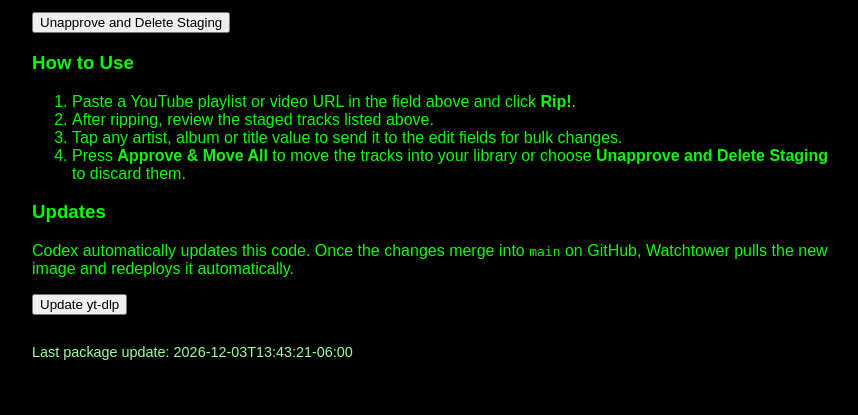
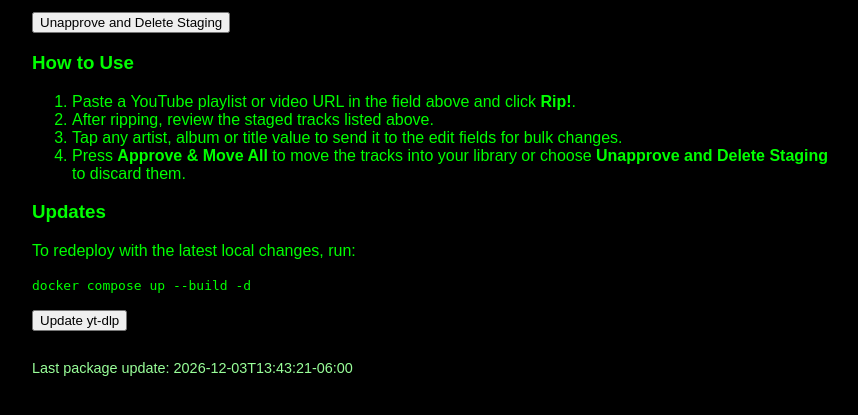
Before and after one commit to rudyscoggins/SongRipper, a FastAPI app: page / in a window 1280 px wide. Shown: the part 312-727 px from the top of the page, without its empty margins (208-1066 px from the left). Run offline with FastAPI, Linux system fonts and the light colour scheme; some libraries are stand-ins or nearby versions.

```diff
--- a/src/songripper/templates/index.html
+++ b/src/songripper/templates/index.html
@@ -39,8 +39,9 @@
         choose <strong>Unapprove and Delete Staging</strong> to discard them.</li>
   </ol>
   <h3>Updates</h3>
-  <p>Codex automatically updates this code. Once the changes merge into <code>main</code> on GitHub,
-     Watchtower pulls the new image and redeploys it automatically.</p>
+  <p>To redeploy with the latest local changes, run:</p>
+  <code>docker compose up --build -d</code>
+  <p></p>
   <button hx-post="/update-ytdlp" hx-target="#alerts" hx-indicator="#spinner">Update yt-dlp</button>
   <footer>Last package update: {{ updated }}</footer>
 </body>
```
Also changed, not shown: README.md, 12 other files.
